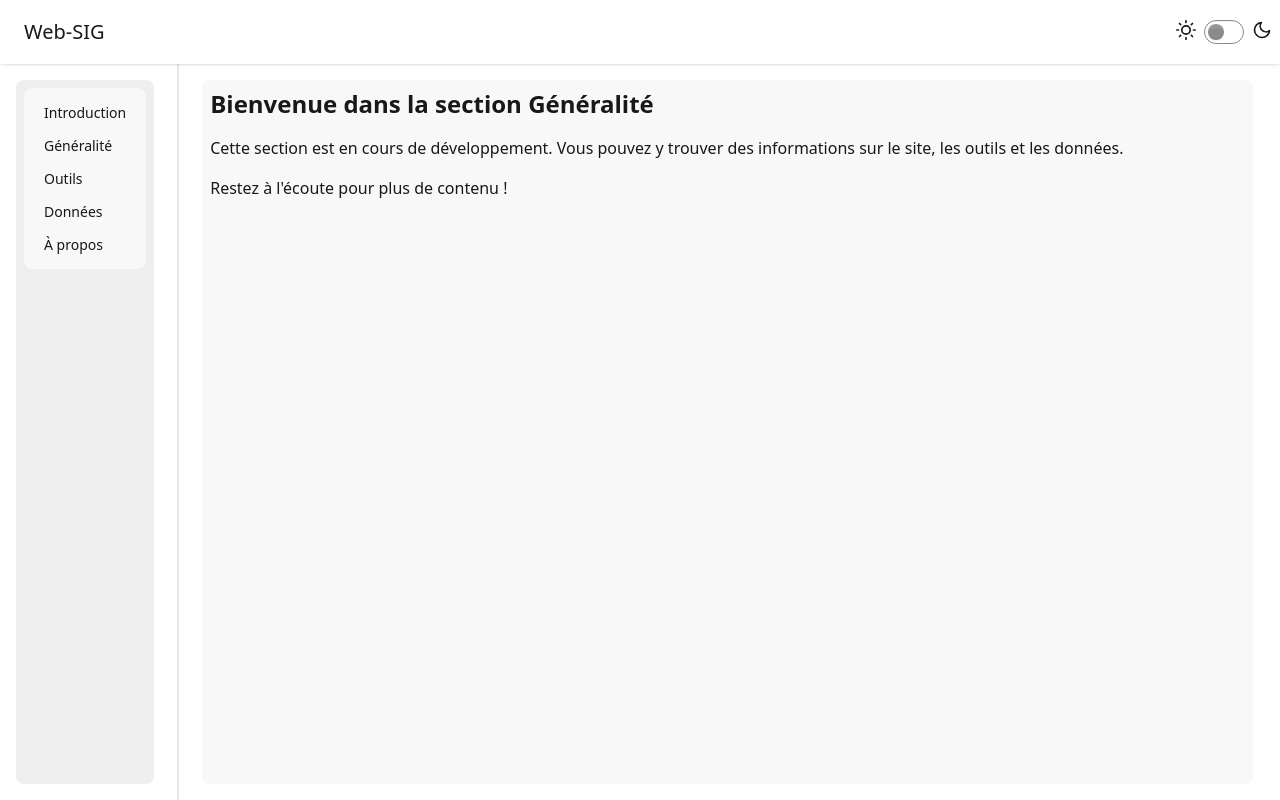
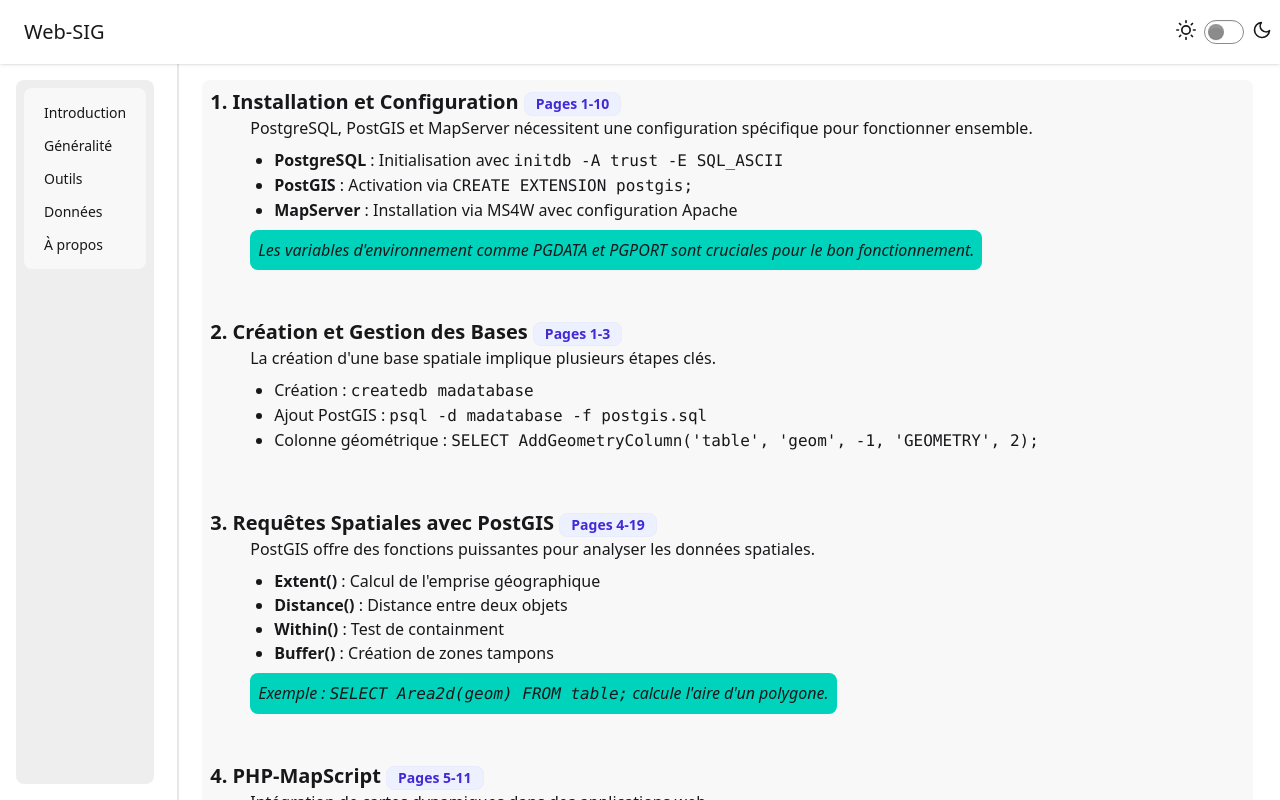
Before and after one commit to wharton-SP/web-SIG, a React (Vite) app: page /data in a window 1280 px wide. Built offline with nearby package versions, Linux system fonts and the light colour scheme.

Commit message:
Add : Enhance Data page with detailed sections on installation, database management, spatial queries, and additional resources

```diff
--- a/src/pages/Data.jsx
+++ b/src/pages/Data.jsx
@@ -1,16 +1,129 @@
 import Content from "../components/utils/Content"
 import Navigation from "../components/Navigation"
+import Note from "../components/utils/Note"
+import Badge from "../components/utils/Badge"
 
 const Data = () => {
     return (
         <div className='max-h-screen h-screen flex'>
-            <Navigation/>
+            <Navigation />
             <div className="divider divider-horizontal"></div>
             <Content>
-                <div className='flex flex-col gap-4 '>
-                    <h1 className='text-2xl font-bold'>Bienvenue dans la section Généralité</h1>
-                    <p>Cette section est en cours de développement. Vous pouvez y trouver des informations sur le site, les outils et les données.</p>
-                    <p>Restez à l'écoute pour plus de contenu !</p>
+                <div className='flex flex-col gap-4'>
+                    <section className="mb-8">
+                        <h2 className="text-xl font-semibold">1. Installation et Configuration <Badge>Pages 1-10</Badge></h2>
+                        <div className="pl-10">
+                            <p>
+                                PostgreSQL, PostGIS et MapServer nécessitent une configuration spécifique pour fonctionner ensemble.
+                            </p>
+                            <ul className="list-disc pl-6 my-2">
+                                <li><strong>PostgreSQL</strong> : Initialisation avec <code>initdb -A trust -E SQL_ASCII</code></li>
+                                <li><strong>PostGIS</strong> : Activation via <code>CREATE EXTENSION postgis;</code></li>
+                                <li><strong>MapServer</strong> : Installation via MS4W avec configuration Apache</li>
+                            </ul>
+                            <Note>
+                                Les variables d'environnement comme PGDATA et PGPORT sont cruciales pour le bon fonctionnement.
+                            </Note>
+                        </div>
+                    </section>
+
+                    <section className="mb-8">
+                        <h2 className="text-xl font-semibold">2. Création et Gestion des Bases <Badge>Pages 1-3</Badge></h2>
+                        <div className="pl-10">
+                            <p>
+                                La création d'une base spatiale implique plusieurs étapes clés.
+                            </p>
+                            <ul className="list-disc pl-6 my-2">
+                                <li>Création : <code>createdb madatabase</code></li>
+                                <li>Ajout PostGIS : <code>psql -d madatabase -f postgis.sql</code></li>
+                                <li>Colonne géométrique : <code>SELECT AddGeometryColumn('table', 'geom', -1, 'GEOMETRY', 2);</code></li>
+                            </ul>
+                        </div>
+                    </section>
+
+                    <section className="mb-8">
+                        <h2 className="text-xl font-semibold">3. Requêtes Spatiales avec PostGIS <Badge>Pages 4-19</Badge></h2>
+                        <div className="pl-10">
+                            <p>
+                                PostGIS offre des fonctions puissantes pour analyser les données spatiales.
+                            </p>
+                            <ul className="list-disc pl-6 my-2">
+                                <li><strong>Extent()</strong> : Calcul de l'emprise géographique</li>
+                                <li><strong>Distance()</strong> : Distance entre deux objets</li>
+                                <li><strong>Within()</strong> : Test de containment</li>
+                                <li><strong>Buffer()</strong> : Création de zones tampons</li>
+                            </ul>
+                            <Note>
+                                Exemple : <code>SELECT Area2d(geom) FROM table;</code> calcule l'aire d'un polygone.
+                            </Note>
+                        </div>
+                    </section>
+
+                    <section className="mb-8">
+                        <h2 className="text-xl font-semibold">4. PHP-MapScript <Badge>Pages 5-11</Badge></h2>
+                        <div className="pl-10">
+                            <p>
+                                Intégration de cartes dynamiques dans des applications web.
+                            </p>
+                            <ul className="list-disc pl-6 my-2">
+                                <li>Chargement du module : <code>dl("php_mapscript.dll")</code></li>
+                                <li>Création de carte : <code>$oMap = ms_newMapObj(MAPFILE)</code></li>
+                                <li>Gestion des interactions : <code>zoomPoint()</code> et <code>setExtent()</code></li>
+                            </ul>
+                            <Note>
+                                Le MapFile est la pièce maîtresse qui définit les couches et le style de la carte.
+                            </Note>
+                        </div>
+                    </section>
+
+                    <section className="mb-8">
+                        <h2 className="text-xl font-semibold">5. Structure du MapFile <Badge>Pages 1-8</Badge></h2>
+                        <div className="pl-10">
+                            <p>
+                                Fichier de configuration central pour MapServer.
+                            </p>
+                            <ul className="list-disc pl-6 my-2">
+                                <li><strong>MAP</strong> : Bloc principal</li>
+                                <li><strong>LAYER</strong> : Définition des couches</li>
+                                <li><strong>CLASS/STYLE</strong> : Apparence des objets</li>
+                                <li><strong>WEB</strong> : Configuration des chemins</li>
+                            </ul>
+                            <Note>
+                                Exemple : <code>EXTENT xmin ymin xmax ymax</code> définit l'emprise de la carte.
+                            </Note>
+                        </div>
+                    </section>
+
+                    <section className="mb-8">
+                        <h2 className="text-xl font-semibold">6. Commandes Utiles <Badge>Pages 1-10</Badge></h2>
+                        <div className="pl-10">
+                            <p>
+                                Commandes essentielles pour la gestion quotidienne.
+                            </p>
+                            <ul className="list-disc pl-6 my-2">
+                                <li><strong>PostgreSQL</strong> : <code>psql -U utilisateur -d base</code></li>
+                                <li><strong>PostGIS</strong> : <code>SELECT postgis_full_version();</code></li>
+                                <li><strong>MapServer</strong> : <code>apache-restart.bat</code></li>
+                            </ul>
+                        </div>
+                    </section>
+
+                    <section className="mb-8">
+                        <h2 className="text-xl font-semibold">7. Ressources Complémentaires <Badge>Pages 1-20</Badge></h2>
+                        <div className="pl-10">
+                            <p>
+                                Documentation officielle et outils utiles.
+                            </p>
+                            <ul className="list-disc pl-6 my-2 text-blue-300 underline">
+                                <li><a href="https://postgis.net/documentation/" target="_blank" rel="noopener noreferrer">Documentation PostGIS</a></li>
+                                <li><a href="https://mapserver.org/documentation/" target="_blank" rel="noopener noreferrer">Documentation MapServer</a></li>
+                                <li><a href="http://www.maptools.org/ms4w/" target="_blank" rel="noopener noreferrer">MS4W (MapServer for Windows)</a></li>
+                            </ul>
+                            <Note>
+                                Ces ressources sont indispensables pour approfondir les concepts et résoudre les problèmes.
+                            </Note>
+                        </div>
+                    </section>
                 </div>
             </Content>
         </div>
```
